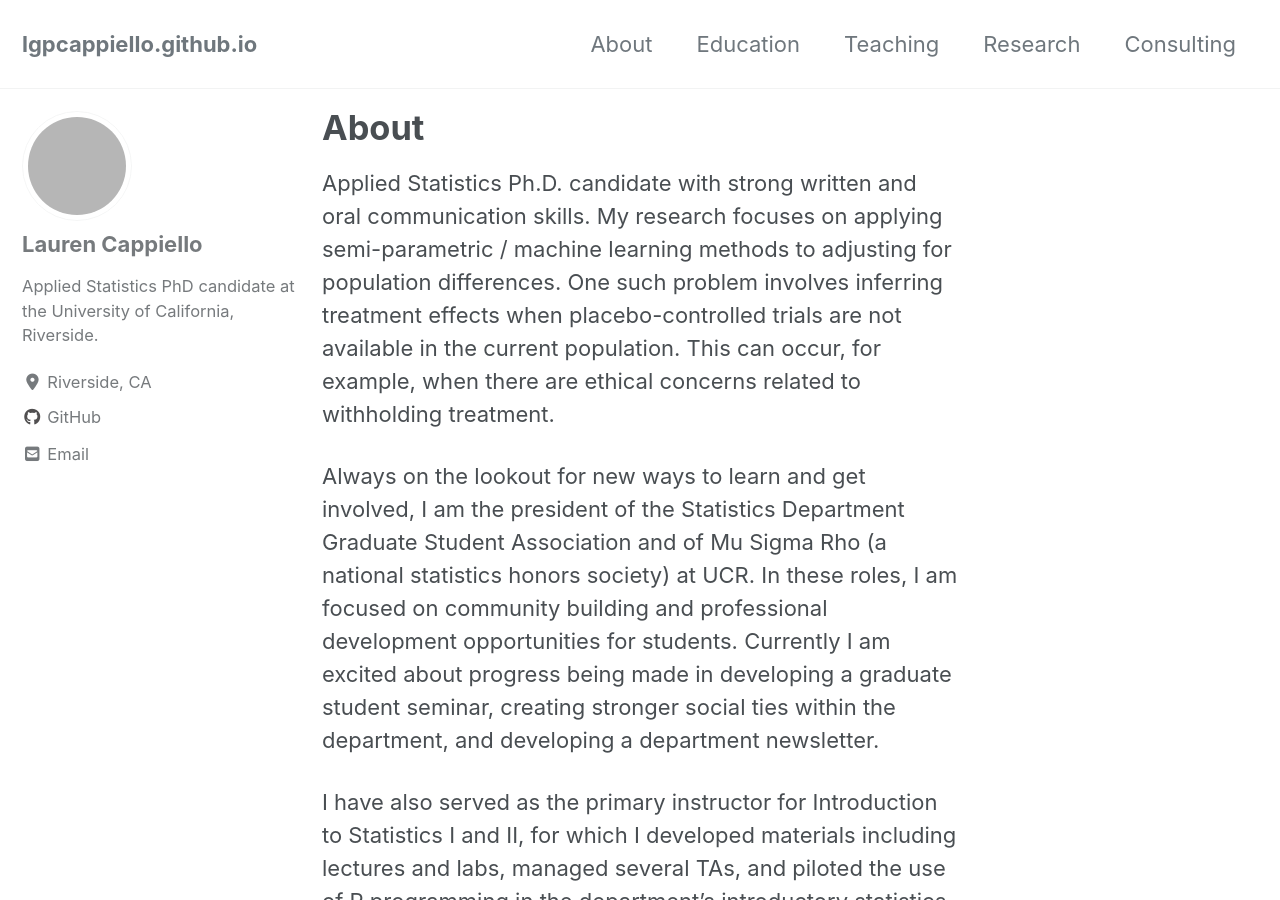
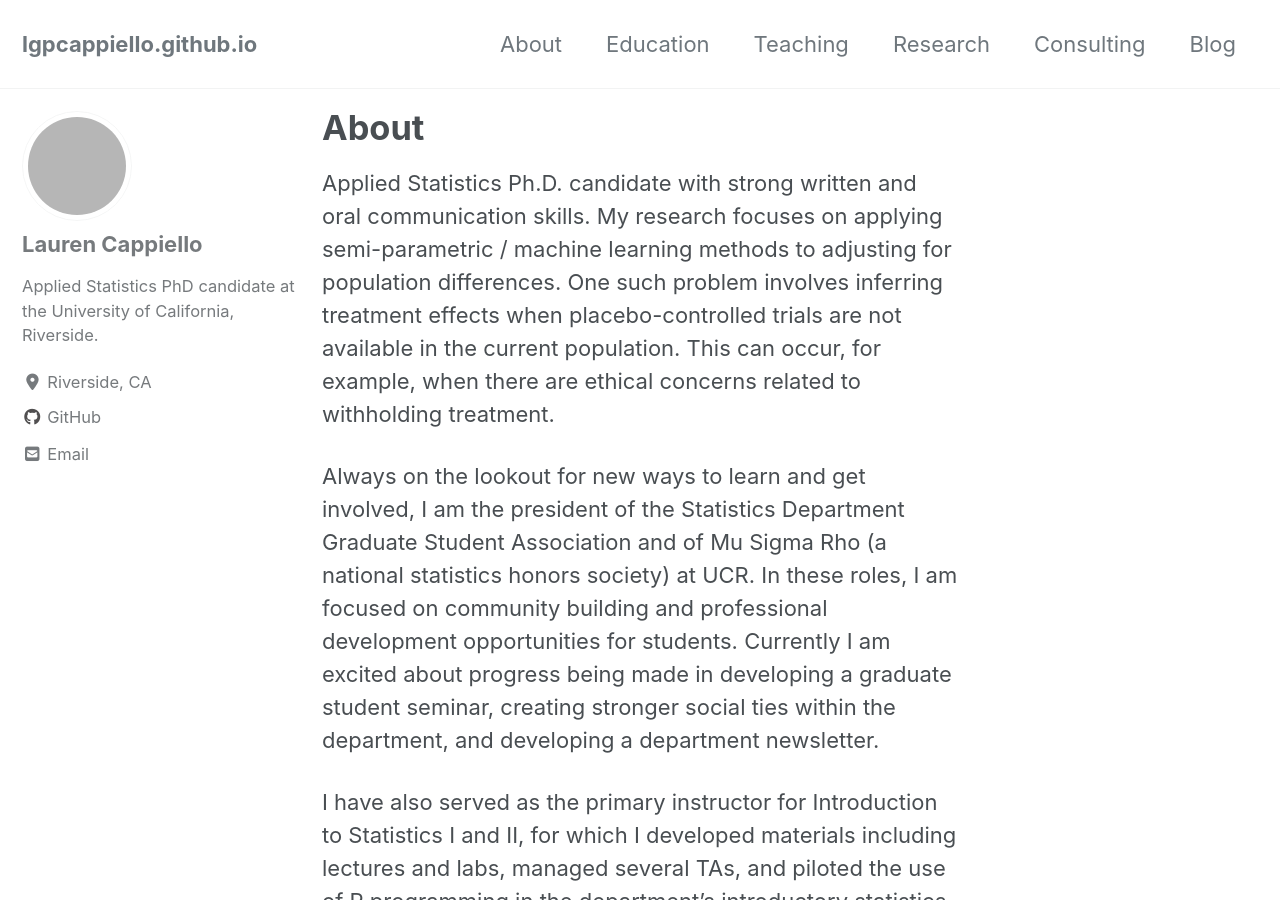
Before and after one commit to lgpcappiello/lgpcappiello.github.io, a Jekyll site: the page built from index.md, in a window 1280 px wide and 900 px high. Built offline with Jekyll 4.4.1, drawn with Linux system fonts in a browser that asks for light colours; cached includes are drawn as plain includes; nearby versions of some CDN libraries; our own code applies the rules of GitHub Pages for plain Markdown files; grey boxes are pictures that could not be loaded.

Commit message:
Update navigation.yml

```diff
--- a/_data/navigation.yml
+++ b/_data/navigation.yml
@@ -12,6 +12,8 @@ main:
     url: /research/
   - title: "Consulting"
     url: /consulting/
+  - title: "Blog"
+    url: /blog/year-archive/
   # - title: "Sitemap"
   #   url: /sitemap/
 
```
